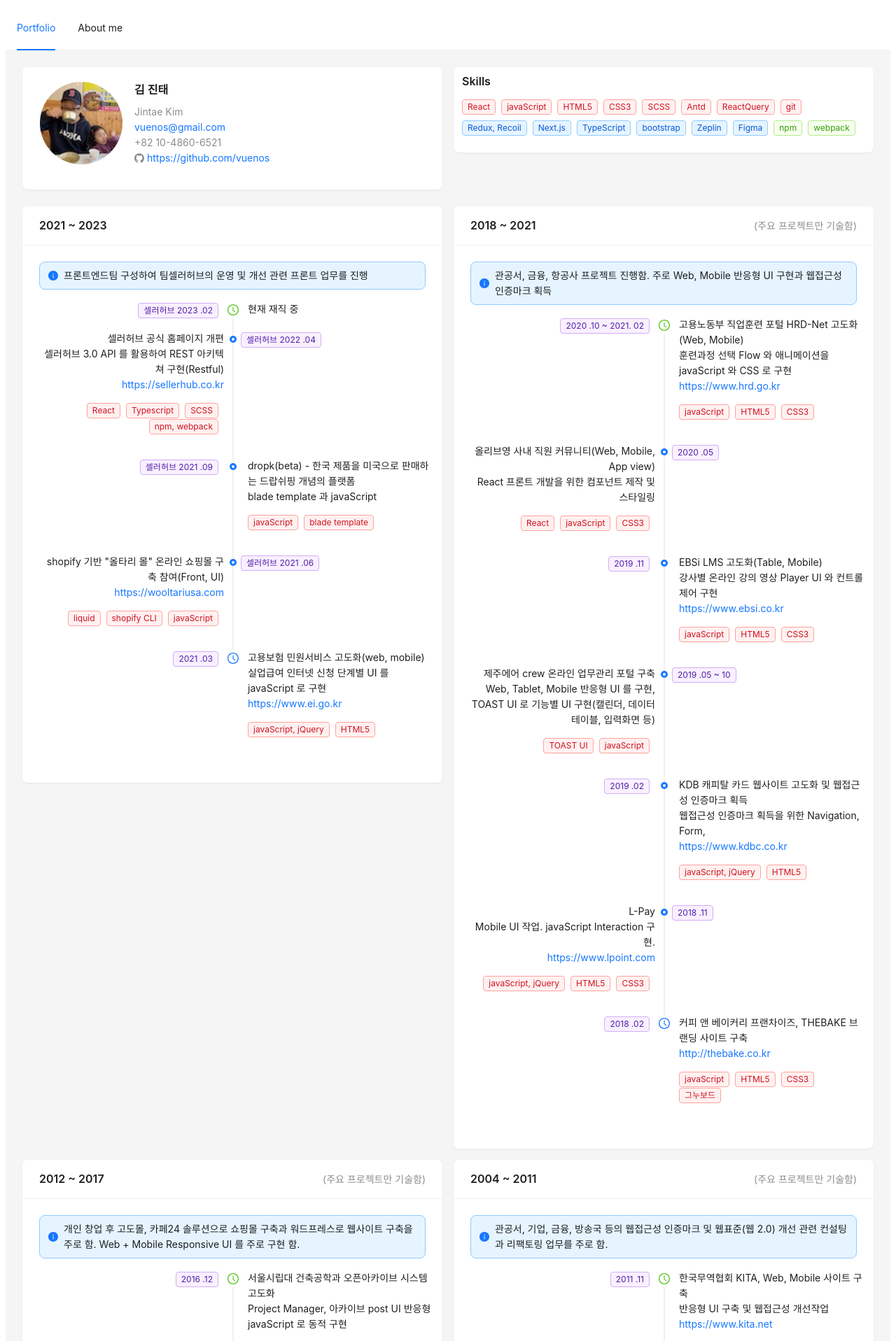
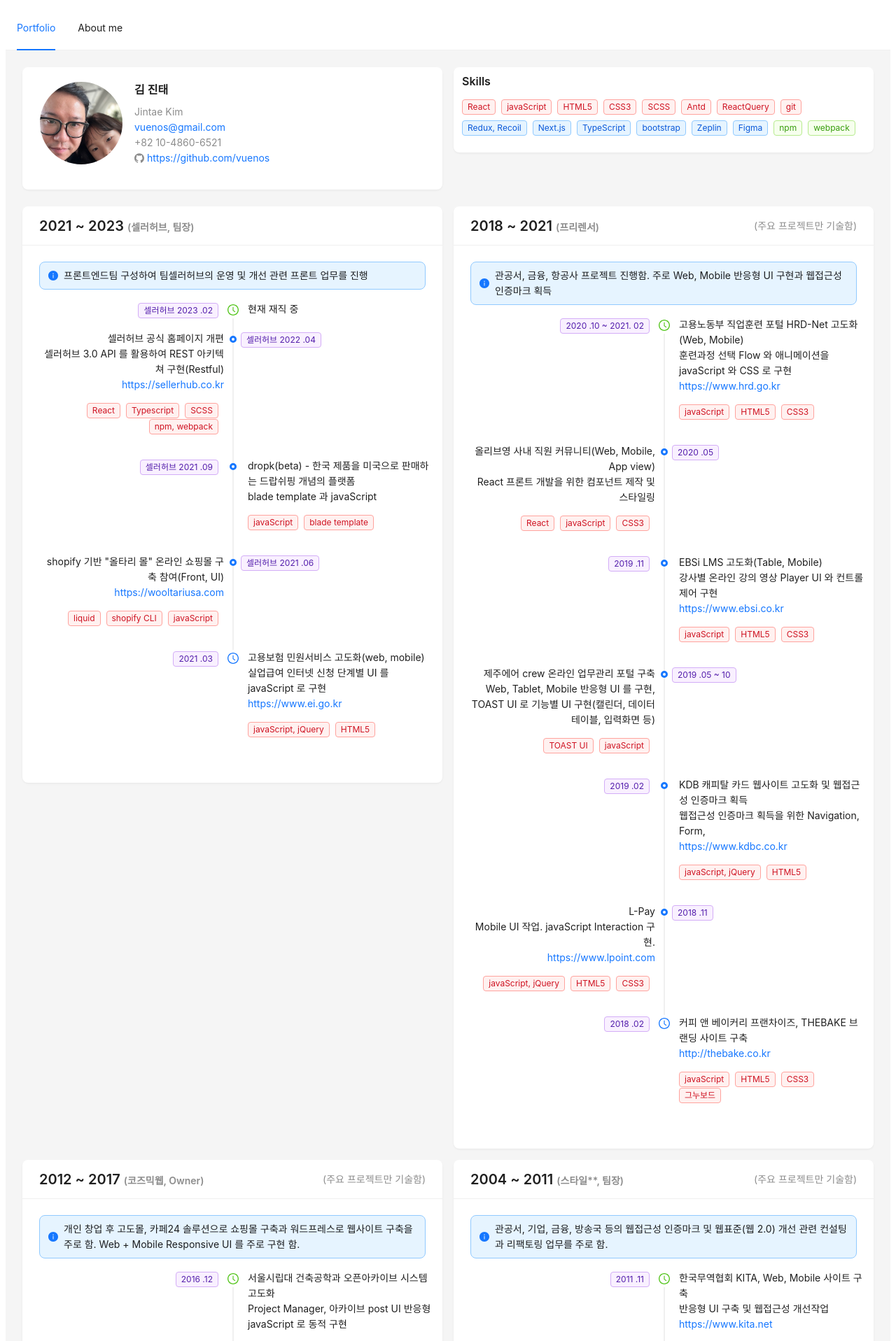
Before and after one commit to vuenos/jintaekim, a Next.js app: page / in a window 1280 px wide. Shown: the top 1917 px of the page at 70% size. Built offline with nearby package versions, Linux system fonts and the light colour scheme.

Commit message:
Update profile info

```diff
--- a/pages/About.tsx
+++ b/pages/About.tsx
@@ -64,7 +64,7 @@ const About = () => {
                         </Paragraph>
 
                         <Paragraph style={{ marginTop: '40px' }}>
-                          경기도 부천 태생, 2남 1녀 중 차남. 건축학 전공.<br />
+                          1976년 경기도 부천 태생, 2남 1녀 중 차남. 건축학 전공.<br />
                           현재 경기도 고양시 10년째 거주.<br />
                           MBTI : INTJ-T<br />
                           존 르 카레 의 추리소설을 좋아함. (추운 나라에서 돌아온 스파이, 팅커 테일러 솔져 스파이)<br />
--- a/pages/index.tsx
+++ b/pages/index.tsx
@@ -6,7 +6,7 @@ import Link from 'next/link';
 import { UserOutlined, IdcardOutlined, ClockCircleOutlined, GithubOutlined } from "@ant-design/icons"
 
 const { Header, Content, Footer } = Layout;
-const { Text, Paragraph } = Typography;
+const { Title, Text, Paragraph } = Typography;
 
 const gnbItems: MenuProps['items'] = [
   {
@@ -293,8 +293,7 @@ const year2012 = [
     children: (
       <>
         <Paragraph>
-          아이웨어 브랜드 PROJEKTPRODUKT 온라인몰 구축<br />
-          카페24 솔루션을 이용하여 온라인몰 구축<br />
+          카페24 솔루션을 이용하여 아이웨어 브랜드 PROJEKTPRODUKT 온라인몰 구축<br />
           <a href="https://projektprodukt.co.kr/" target="_blank" rel="noreferrer">https://projektprodukt.co.kr</a>
         </Paragraph>
         <Paragraph>
@@ -464,7 +463,7 @@ export default function Home() {
               <Col md={12} sm={24}>
                 <Card bordered={false}>
                   <Meta
-                    avatar={<Avatar src="/IMG_0172.jpg" style={{ width: '120px' }} size={120} />}
+                    avatar={<Avatar src="/jtk.jpg" style={{ width: '120px' }} size={120} />}
                     title="김 진태"
                     description={
                       <Paragraph type="secondary">
@@ -515,7 +514,7 @@ export default function Home() {
             >
               <Col span={24} lg={12}>
                 <Card
-                  title="2021 ~ 2023"
+                  title={<Title level={4} style={{ margin: '0' }}>2021 ~ 2023 <Text type="secondary">(셀러허브, 팀장)</Text></Title>}
                   bordered={false}
                 >
                   <Alert
@@ -532,7 +531,7 @@ export default function Home() {
               </Col>
 
               <Col span={24} lg={12}>
-                <Card title="2018 ~ 2021" extra={<Text type="secondary">(주요 프로젝트만 기술함)</Text>} bordered={false}>
+                <Card title={<Title level={4} style={{ margin: '0' }}>2018 ~ 2021 <Text type="secondary">(프리렌서)</Text></Title>} extra={<Text type="secondary">(주요 프로젝트만 기술함)</Text>} bordered={false}>
                   <Alert
                     message="관공서, 금융, 항공사 프로젝트 진행함. 주로 Web, Mobile 반응형 UI 구현과 웹접근성 인증마크 획득"
                     type="info"
@@ -547,7 +546,7 @@ export default function Home() {
               </Col>
 
               <Col span={24} lg={12}>
-                <Card title="2012 ~ 2017" extra={<Text type="secondary">(주요 프로젝트만 기술함)</Text>} bordered={false}>
+                <Card title={<Title level={4} style={{ margin: '0' }}>2012 ~ 2017 <Text type="secondary">(코즈믹웹, Owner)</Text></Title>} extra={<Text type="secondary">(주요 프로젝트만 기술함)</Text>} bordered={false}>
                   <Alert
                     message="개인 창업 후 고도몰, 카페24 솔루션으로 쇼핑몰 구축과 워드프레스로 웹사이트 구축을 주로 함. Web + Mobile Responsive UI 를 주로 구현 함."
                     type="info"
@@ -562,7 +561,7 @@ export default function Home() {
               </Col>
 
               <Col span={24} lg={12}>
-                <Card title="2004 ~ 2011" extra={<Text type="secondary">(주요 프로젝트만 기술함)</Text>} bordered={false}>
+                <Card title={<Title level={4} style={{ margin: '0' }}>2004 ~ 2011 <Text type="secondary">(스타일**, 팀장)</Text></Title>} extra={<Text type="secondary">(주요 프로젝트만 기술함)</Text>} bordered={false}>
                   <Alert
                     message="관공서, 기업, 금융, 방송국 등의 웹접근성 인증마크 및 웹표준(웹 2.0) 개선 관련 컨설팅과 리팩토링 업무를 주로 함."
                     type="info"
```
Also changed, not shown: public/jtk.jpg (added).
